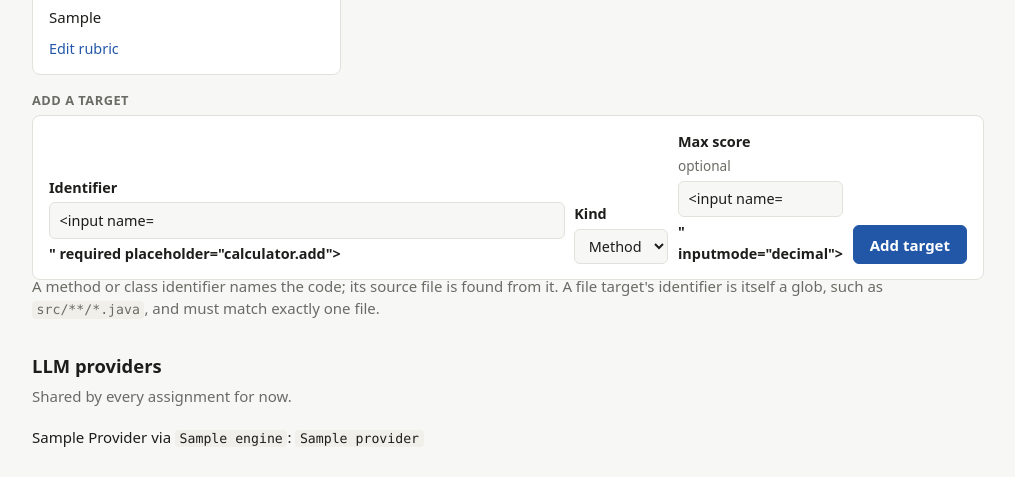
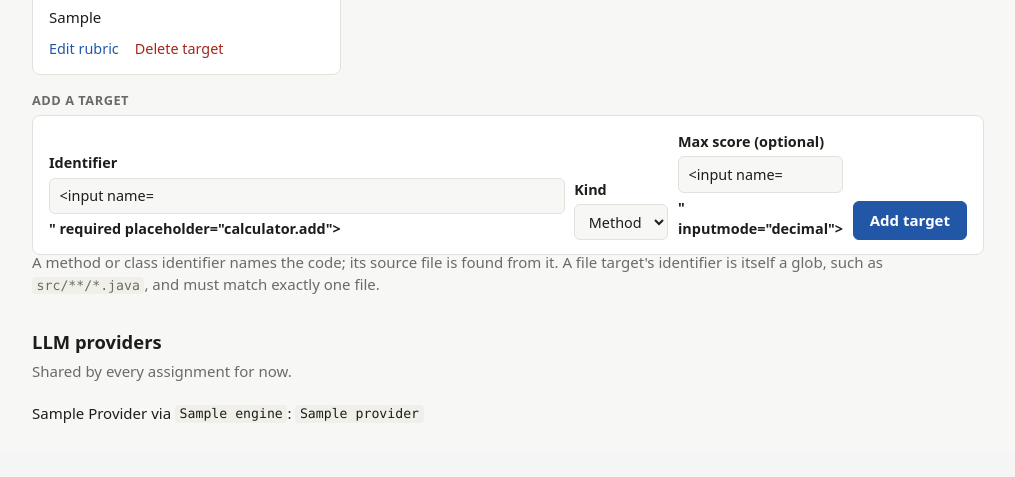
Before and after one commit to AI-Assisted-Autograder/ai-assisted-autograder, a FastAPI app: template web/app/templates/assignment.html in a window 1280 px wide. Shown: the part 641-1118 px from the top of the page, without its empty margins (132-1147 px from the left). After the commit the page ends 1064 px from the top, so only its background shows below. Run offline with FastAPI, Linux system fonts and the light colour scheme; the template is opened without the code that fills it: most values are stand-ins (such as "Sample title", 1, 10 or a date in 2020); form fields are guessed from the names that the template uses.

Commit message:
Instructor UI: collapsible rubrics, delete targets, (optional) labels
- Rubric criteria and feedback guidance over 300 characters start
  collapsed to a 200-character preview with a "Show all" toggle. Real
  rubrics are LLM prompts several thousand characters long.
- Grading targets can be deleted from the assignment page, with their
  rubric versions, until a submission has used them; after that the
  delete is refused with 409, since the target's test results and
  feedback would go with it.
- Optional form fields are labelled "(optional)" after the field name.

```diff
--- a/web/app/static/style.css
+++ b/web/app/static/style.css
@@ -91,6 +91,10 @@ h3 { font-size: 0.8rem; text-transform: uppercase; letter-spacing: 0.04em; color
 .empty { color: var(--muted); font-style: italic; }
 .nowrap { white-space: nowrap; }
 .prose { white-space: pre-wrap; margin: 0.2rem 0; }
+.long-text > summary { cursor: pointer; margin: 0.2rem 0; }
+.long-text > summary .sub { color: var(--link); white-space: nowrap; }
+.long-text[open] > summary .preview { display: none; }
+.long-text[open] > summary .sub::after { content: " (collapse)"; }
 code.wrap { display: block; white-space: pre-wrap; word-break: break-word; margin-top: 0.3rem; padding: 0.4rem 0.6rem; }
 ul.plain { list-style: none; padding: 0; margin: 0; }
 ul.plain li { padding: 0.25rem 0; }
@@ -205,7 +209,11 @@ form.inline .grow { flex: 1 1 260px; }
 form.inline .narrow { flex: 0 1 140px; }
 
 .form-error { border-left: 3px solid var(--failed-fg); background: var(--failed-bg); color: var(--failed-fg); padding: 0.5rem 0.8rem; border-radius: 4px; }
-.card-action { margin: 0.6rem 0 0; font-size: 0.9rem; }
+.card-action { margin: 0.6rem 0 0; font-size: 0.9rem; display: flex; align-items: center; gap: 1rem; }
+.card-action form { margin: 0; }
+button.link { padding: 0; border: none; background: none; color: var(--link); font-weight: normal; }
+button.link:hover { filter: none; text-decoration: underline; }
+button.danger { color: var(--failed-fg); }
 
 @media (max-width: 600px) {
     main { padding: 1rem; }
--- a/web/app/templates/assignment.html
+++ b/web/app/templates/assignment.html
@@ -2,6 +2,18 @@
 
 {% set title = assignment.name or assignment.platform_assignment_id %}
 {% block title %}{{ title }}{% endblock %}
+
+{# Real rubrics are LLM prompts thousands of characters long, so long text starts collapsed to a preview. #}
+{% macro long_text(text) %}
+{% if text | length > 300 %}
+<details class="long-text">
+    <summary><span class="preview">{{ text | truncate(200) }}</span> <span class="sub">Show all ({{ text | length }} characters)</span></summary>
+    <p class="prose">{{ text }}</p>
+</details>
+{% else %}
+<p class="prose">{{ text }}</p>
+{% endif %}
+{% endmacro %}
 
 {% block content %}
 <p class="crumbs"><a href="/">Assignments</a> /</p>
@@ -98,6 +110,7 @@
     The instructor's test suite refers to targets by these identifiers, so
     they must match it exactly (AD-3).
 </p>
+{% if delete_error %}<p class="form-error" role="alert">{{ delete_error }}</p>{% endif %}
 {% if assignment.targets %}
 <div class="cards">
     {% for t in assignment.targets %}
@@ -109,17 +122,21 @@
         </header>
         {% if t.rubric %}
         <h3>Rubric <span class="sub">version {{ t.rubric.version }}</span></h3>
-        <p class="prose">{{ t.rubric.criteria_text or "(no criteria)" }}</p>
+        {{ long_text(t.rubric.criteria_text or "(no criteria)") }}
         {% if t.rubric.feedback_guidance %}
         <h3>Feedback guidance</h3>
-        <p class="prose">{{ t.rubric.feedback_guidance }}</p>
+        {{ long_text(t.rubric.feedback_guidance) }}
         {% endif %}
         {% else %}
         <p class="empty">No rubric yet. This target cannot be graded until it has one.</p>
         {% endif %}
-        <p class="card-action">
+        <div class="card-action">
             <a href="/assignments/{{ assignment.id }}/targets/{{ t.id }}/rubric">{{ "Edit rubric" if t.rubric else "Write rubric" }}</a>
-        </p>
+            <form method="post" action="/assignments/{{ assignment.id }}/targets/{{ t.id }}/delete"
+                data-confirm="Delete target {{ t.identifier }} and its rubric?" onsubmit="return confirm(this.dataset.confirm)">
+                <button type="submit" class="link danger">Delete target</button>
+            </form>
+        </div>
     </section>
     {% endfor %}
 </div>
@@ -144,7 +161,7 @@
         </select>
     </label>
     <label class="narrow">
-        Max score <span class="sub">optional</span>
+        Max score (optional)
         <input name="max_score" value="{{ target_form.max_score or '' }}" inputmode="decimal">
     </label>
     <button type="submit">Add target</button>
--- a/web/app/templates/assignment_form.html
+++ b/web/app/templates/assignment_form.html
@@ -15,14 +15,14 @@
             <input name="course_name" value="{{ form.course_name or '' }}" required placeholder="CS 0401">
         </label>
         <label>
-            Term <span class="sub">optional</span>
+            Term (optional)
             <input name="term" value="{{ form.term or '' }}" placeholder="Fall 2026">
         </label>
     </div>
     <p class="hint">An assignment joins the course with this name and term, which is created if it is new.</p>
 
     <label>
-        Name <span class="sub">optional</span>
+        Name (optional)
         <input name="name" value="{{ form.name or '' }}" placeholder="Project 1: Calculator">
     </label>
 
--- a/web/app/templates/rubric_form.html
+++ b/web/app/templates/rubric_form.html
@@ -31,7 +31,7 @@
     <p class="hint">What a correct, well-written {{ target.kind | lower }} does. The model grades against this.</p>
 
     <label>
-        Feedback guidance <span class="sub">optional</span>
+        Feedback guidance (optional)
         <textarea name="feedback_guidance" rows="4">{{ form.feedback_guidance }}</textarea>
     </label>
     <p class="hint">How to talk to the student: tone, length, what not to give away.</p>
--- a/web/app/ui.py
+++ b/web/app/ui.py
@@ -152,6 +152,7 @@ def assignment_page(
     target_error: str | None = None,
     status_code: int = 200,
     view: str = "students",
+    delete_error: str | None = None,
 ):
     by_target = view == "targets"
     try:
@@ -172,6 +173,7 @@ def assignment_page(
             "target_summaries": target_summaries,
             "target_form": target_form or {},
             "target_error": target_error,
+            "delete_error": delete_error,
         },
         status_code=status_code,
     )
@@ -205,6 +207,23 @@ def create_target(
     except (ValueError, ConflictError) as error:
         message, status = form_error(error)
         return assignment_page(request, repo, assignment_id, form, message, status)
+    return see_other(f"/assignments/{assignment_id}#targets")
+
+
+@router.post("/assignments/{assignment_id}/targets/{target_id}/delete")
+def delete_target(
+    request: Request,
+    assignment_id: uuid.UUID,
+    target_id: uuid.UUID,
+    repo: IGradingRepository = Depends(get_repository),
+):
+    try:
+        repo.delete_target(assignment_id, target_id)
+    except NotFoundError:
+        return not_found(request, "That grading target does not exist.")
+    except ConflictError as error:
+        message, status = form_error(error)
+        return assignment_page(request, repo, assignment_id, status_code=status, delete_error=message)
     return see_other(f"/assignments/{assignment_id}#targets")
 
 
```
Also changed, not shown: tests/unit/web_test/test_repository.py (+34 -0 lines), tests/unit/web_test/test_ui.py (+48 -0 lines), web/app/repository/base.py (+10 -0 lines), web/app/repository/memory.py (+9 -0 lines), web/app/repository/sql.py (+12 -1 lines).
